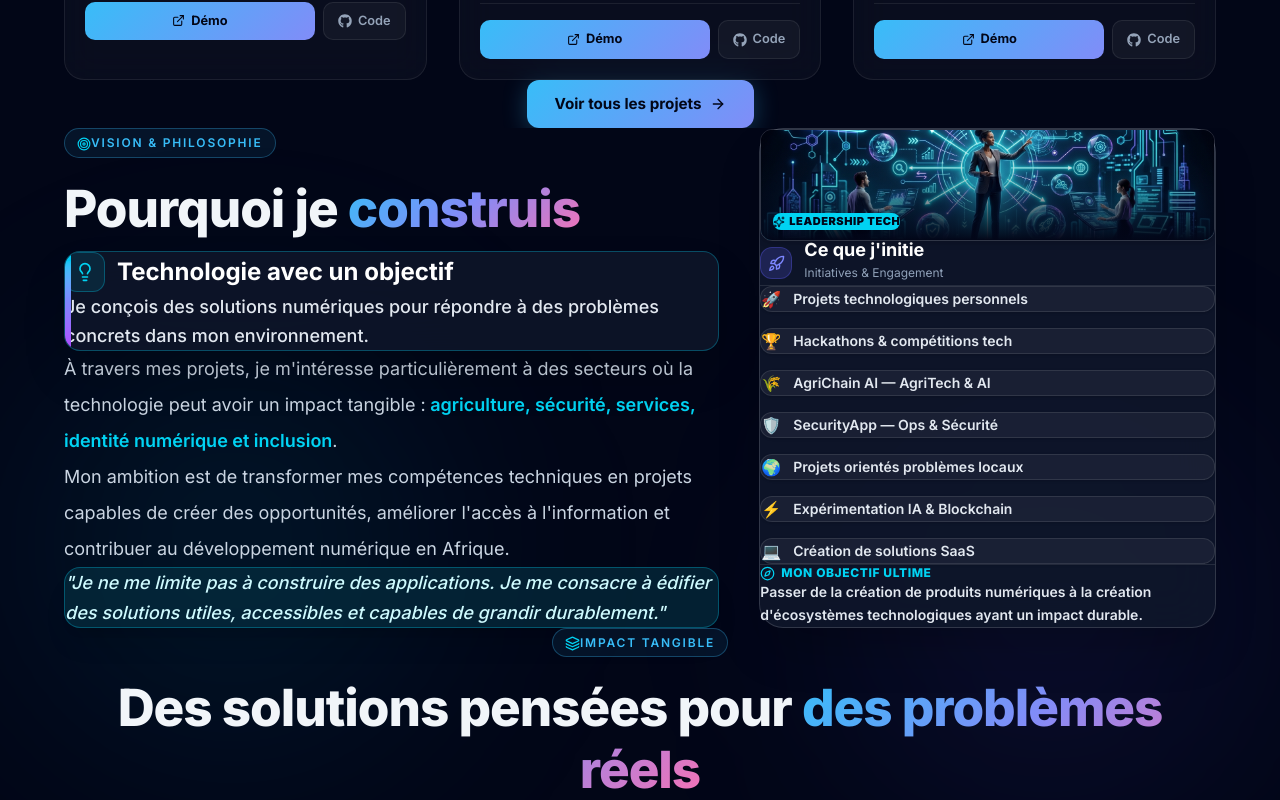
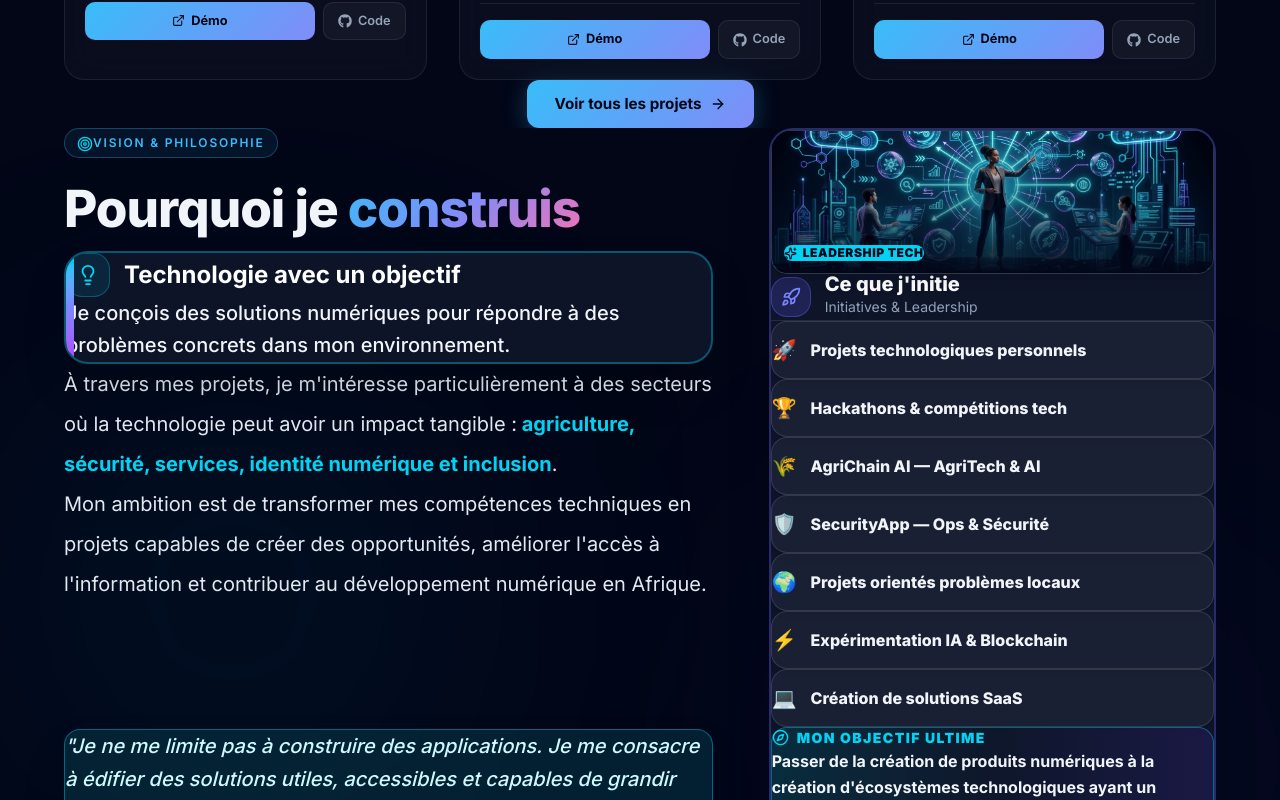
Before and after one commit to mmilinda/FolioMM, a React (Vite) app: page / in a window 1280 px wide. Shown: the part 3360-4160 px from the top of the page. Built offline with nearby package versions, Linux system fonts and the light colour scheme; no server answers.

Commit message:
feat: expand Vision section spacing, enlarge initiative card heights (min-h-[58px]), and redesign right-hand card with cyan-gradient ambition box

```diff
--- a/src/components/ImpactSection.jsx
+++ b/src/components/ImpactSection.jsx
@@ -65,25 +65,25 @@ export default function ImpactSection() {
   const inView = useInView(ref, { once: true, margin: "-80px" });
 
   return (
-    <section ref={ref} className="py-12 md:py-24 relative overflow-hidden">
+    <section ref={ref} className="py-16 md:py-32 relative overflow-hidden">
       {/* Background Ambient Glow Orbs */}
-      <div className="absolute top-1/4 left-10 w-96 h-96 bg-cyan-500/10 blur-[120px] rounded-full pointer-events-none" />
-      <div className="absolute bottom-1/4 right-10 w-96 h-96 bg-indigo-500/10 blur-[120px] rounded-full pointer-events-none" />
+      <div className="absolute top-1/4 left-10 w-96 h-96 bg-cyan-500/10 blur-[140px] rounded-full pointer-events-none" />
+      <div className="absolute bottom-1/4 right-10 w-96 h-96 bg-indigo-500/10 blur-[140px] rounded-full pointer-events-none" />
 
-      <div className="container-custom relative z-10 space-y-16 md:space-y-24">
+      <div className="container-custom relative z-10 space-y-16 md:space-y-28">
 
         {/* ─── Part 1: Vision & Philosophie (Pourquoi je construis) ───────────── */}
         <motion.div
           initial={{ opacity: 0, y: 30 }}
           animate={inView ? { opacity: 1, y: 0 } : {}}
           transition={{ duration: 0.7 }}
-          className="grid grid-cols-1 lg:grid-cols-12 gap-8 lg:gap-10 items-stretch"
+          className="grid grid-cols-1 lg:grid-cols-12 gap-8 lg:gap-14 items-stretch"
         >
-          {/* Left Column — Text (Vision & Philosophie) */}
+          {/* Left Column — Airy Vision & Philosophie Text */}
           <div className="lg:col-span-7 flex flex-col justify-between space-y-6 text-left">
-            <div className="space-y-5">
+            <div className="space-y-6">
               <span className="section-eyebrow">
-                <Target size={14} className="inline-block mr-1.5 -mt-0.5 text-cyan-400" />
+                <Target size={16} className="inline-block mr-2 -mt-0.5 text-cyan-400" />
                 Vision & Philosophie
               </span>
 
@@ -91,94 +91,94 @@ export default function ImpactSection() {
                 Pourquoi je <span className="gradient-text">construis</span>
               </h2>
 
-              {/* Glass Card Box */}
-              <div className="p-6 sm:p-7 rounded-2xl bg-slate-900/80 border border-cyan-400/30 backdrop-blur-xl space-y-3.5 shadow-2xl relative overflow-hidden">
-                <div className="absolute top-0 left-0 w-1.5 h-full bg-gradient-to-b from-cyan-400 via-indigo-400 to-purple-500" />
-                <div className="flex items-center gap-3">
-                  <div className="w-10 h-10 rounded-xl bg-cyan-400/10 border border-cyan-400/30 flex items-center justify-center shrink-0">
-                    <Lightbulb size={20} className="text-cyan-400" />
+              {/* Glass Card Box with generous padding & line height */}
+              <div className="p-6 sm:p-8 rounded-2xl md:rounded-3xl bg-slate-900/90 border-2 border-cyan-400/35 backdrop-blur-xl space-y-4 shadow-2xl relative overflow-hidden">
+                <div className="absolute top-0 left-0 w-2 h-full bg-gradient-to-b from-cyan-400 via-indigo-400 to-purple-500" />
+                <div className="flex items-center gap-3.5">
+                  <div className="w-11 h-11 rounded-2xl bg-cyan-400/10 border border-cyan-400/30 flex items-center justify-center shrink-0">
+                    <Lightbulb size={22} className="text-cyan-400" />
                   </div>
                   <h3 className="text-lg sm:text-2xl font-bold text-white m-0">
                     Technologie avec un objectif
                   </h3>
                 </div>
-                <p className="text-slate-200 text-sm sm:text-base md:text-lg leading-relaxed m-0 font-medium pl-1">
+                <p className="text-slate-100 text-base sm:text-lg md:text-xl leading-relaxed m-0 font-medium pl-1">
                   Je conçois des solutions numériques pour répondre à des problèmes concrets dans mon environnement.
                 </p>
               </div>
 
-              {/* Airy Text Content */}
-              <div className="space-y-4 pt-1">
-                <p className="text-slate-300 text-sm sm:text-base md:text-lg leading-relaxed sm:leading-loose m-0">
+              {/* Airy, well-spaced paragraphs */}
+              <div className="space-y-6 pt-2">
+                <p className="text-slate-200 text-base sm:text-lg md:text-xl leading-relaxed md:leading-loose m-0">
                   À travers mes projets, je m'intéresse particulièrement à des secteurs où la technologie peut avoir un impact tangible :
-                  <strong className="text-cyan-400 font-semibold"> agriculture, sécurité, services, identité numérique et inclusion</strong>.
+                  <strong className="text-cyan-400 font-bold"> agriculture, sécurité, services, identité numérique et inclusion</strong>.
                 </p>
 
-                <p className="text-slate-300 text-sm sm:text-base md:text-lg leading-relaxed sm:leading-loose m-0">
+                <p className="text-slate-200 text-base sm:text-lg md:text-xl leading-relaxed md:leading-loose m-0">
                   Mon ambition est de transformer mes compétences techniques en projets capables de créer des opportunités, améliorer l'accès à l'information et contribuer au développement numérique en Afrique.
                 </p>
               </div>
             </div>
 
             {/* Quote Block */}
-            <div className="p-5 sm:p-6 rounded-2xl bg-cyan-950/60 border border-cyan-400/30 text-sm sm:text-base md:text-lg text-cyan-100 font-medium leading-relaxed italic shadow-xl">
+            <div className="p-6 sm:p-7 rounded-2xl bg-cyan-950/60 border border-cyan-400/40 text-base sm:text-lg md:text-xl text-cyan-100 font-medium leading-relaxed italic shadow-2xl mt-4">
               "Je ne me limite pas à construire des applications. Je me consacre à édifier des solutions utiles, accessibles et capables de grandir durablement."
             </div>
           </div>
 
-          {/* Right Column — Initiatives (1 Single Full-Width Column filling allocated space) */}
+          {/* Right Column — Initiatives & Leadership Redesign */}
           <div className="lg:col-span-5 flex">
             <motion.div
               initial={{ opacity: 0, scale: 0.95 }}
               animate={inView ? { opacity: 1, scale: 1 } : {}}
               transition={{ duration: 0.7, delay: 0.2 }}
-              className="p-5 sm:p-6 rounded-2xl md:rounded-3xl bg-slate-900/90 border border-white/15 backdrop-blur-xl shadow-2xl flex flex-col justify-between space-y-5 text-left w-full h-full"
+              className="p-6 sm:p-8 rounded-2xl md:rounded-3xl bg-slate-900/95 border-2 border-indigo-500/30 backdrop-blur-2xl shadow-2xl flex flex-col justify-between space-y-6 text-left w-full h-full relative overflow-hidden"
             >
-              <div className="space-y-4 flex-grow flex flex-col justify-between">
+              <div className="space-y-5 flex-grow flex flex-col justify-between">
 
                 {/* Top Illustrative Banner */}
-                <div className="w-full h-24 sm:h-28 rounded-xl overflow-hidden border border-white/15 relative shadow-md shrink-0">
+                <div className="w-full h-32 sm:h-36 rounded-2xl overflow-hidden border border-white/15 relative shadow-lg shrink-0">
                   <img src="/initiatives_banner.jpg" alt="Leadership Tech" className="w-full h-full object-cover" />
-                  <div className="absolute inset-0 bg-gradient-to-t from-slate-950 via-slate-950/20 to-transparent" />
-                  <div className="absolute bottom-2.5 left-3 flex items-center gap-2">
-                    <span className="px-2.5 py-0.5 rounded-lg bg-cyan-400 text-slate-950 text-[11px] font-black uppercase tracking-wider shadow-md flex items-center gap-1">
-                      <Sparkles size={12} /> Leadership Tech
+                  <div className="absolute inset-0 bg-gradient-to-t from-slate-950 via-slate-950/30 to-transparent" />
+                  <div className="absolute bottom-3 left-3 flex items-center gap-2">
+                    <span className="px-3 py-1 rounded-xl bg-cyan-400 text-slate-950 text-xs font-black uppercase tracking-wider shadow-md flex items-center gap-1.5">
+                      <Sparkles size={13} /> Leadership Tech
                     </span>
                   </div>
                 </div>
 
                 {/* Card Title Header */}
-                <div className="flex items-center gap-3 border-b border-white/10 pb-2.5 shrink-0">
-                  <div className="w-8 h-8 rounded-xl bg-indigo-500/20 border border-indigo-500/30 flex items-center justify-center shrink-0">
-                    <Rocket size={17} className="text-indigo-400" />
+                <div className="flex items-center gap-3.5 border-b border-white/10 pb-3 shrink-0">
+                  <div className="w-10 h-10 rounded-2xl bg-indigo-500/20 border border-indigo-500/40 flex items-center justify-center shrink-0">
+                    <Rocket size={20} className="text-indigo-400" />
                   </div>
                   <div>
-                    <h3 className="text-base sm:text-lg font-bold text-white m-0 leading-none">Ce que j'initie</h3>
-                    <span className="text-xs text-slate-400">Initiatives & Engagement</span>
+                    <h3 className="text-lg sm:text-xl font-extrabold text-white m-0 leading-none">Ce que j'initie</h3>
+                    <span className="text-xs sm:text-sm text-slate-400 mt-1 inline-block">Initiatives & Leadership</span>
                   </div>
                 </div>
 
-                {/* Single Column Vertical Checklist Stack (Filling full allocated space evenly) */}
-                <div className="flex flex-col justify-between space-y-2 sm:space-y-2.5 w-full flex-grow my-auto">
+                {/* Increased Height & Prominent Single-Column Initiative Rows */}
+                <div className="flex flex-col justify-between space-y-3 w-full flex-grow my-auto">
                   {initiatives.map((item) => (
                     <motion.div
                       key={item.text}
-                      whileHover={{ x: 3 }}
-                      className="flex items-center gap-3 px-3.5 py-2.5 sm:py-3 rounded-xl bg-white/5 border border-white/10 text-slate-200 text-xs sm:text-sm font-semibold w-full hover:bg-white/10 hover:border-cyan-400/40 transition-all shadow-sm"
+                      whileHover={{ x: 4, scale: 1.01 }}
+                      className="flex items-center gap-3.5 px-4 py-3.5 sm:py-4 rounded-2xl bg-white/5 border border-white/12 text-slate-100 text-sm sm:text-base font-extrabold w-full hover:bg-white/10 hover:border-cyan-400/40 transition-all shadow-md min-h-[52px] sm:min-h-[58px]"
                     >
-                      <span className="text-base shrink-0">{item.icon}</span>
-                      <span className="w-full font-semibold">{item.text}</span>
+                      <span className="text-lg sm:text-xl shrink-0">{item.icon}</span>
+                      <span className="w-full truncate">{item.text}</span>
                     </motion.div>
                   ))}
                 </div>
               </div>
 
-              {/* Bottom Ambition Box */}
-              <div className="pt-4 border-t border-white/10 space-y-1.5 shrink-0">
-                <span className="text-xs uppercase tracking-wider font-extrabold text-cyan-400 flex items-center gap-1.5">
-                  <Compass size={15} /> Mon Objectif Ultime
+              {/* Redesigned Bottom Ambition Highlight Box */}
+              <div className="p-4 sm:p-5 rounded-2xl bg-gradient-to-r from-cyan-950/80 via-slate-900/90 to-indigo-950/80 border border-cyan-400/40 shadow-xl space-y-2 shrink-0">
+                <span className="text-xs sm:text-sm uppercase tracking-widest font-black text-cyan-400 flex items-center gap-2">
+                  <Compass size={17} className="text-cyan-400 shrink-0" /> Mon Objectif Ultime
                 </span>
-                <p className="text-xs sm:text-sm text-slate-200 leading-relaxed font-semibold m-0">
+                <p className="text-xs sm:text-sm md:text-base text-slate-100 leading-relaxed font-bold m-0">
                   Passer de la création de produits numériques à la création d'écosystèmes technologiques ayant un impact durable.
                 </p>
               </div>
```
